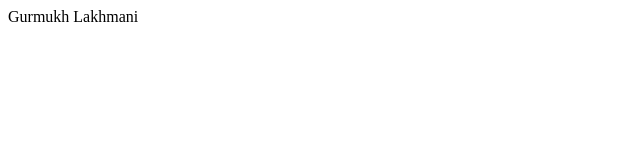
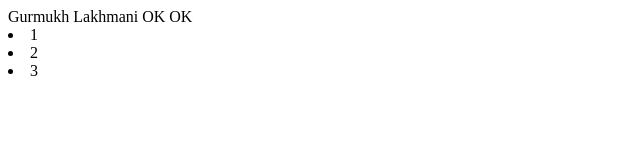
Before and after one commit to lakhmani/cv, a plain HTML site: page index.html in a window 1280 px wide. Shown: the whole page, without its empty margins (0-640 px from the left). Drawn offline with Linux system fonts and the light colour scheme.

Commit message:
pending tab

```diff
--- a/index.html
+++ b/index.html
@@ -8,5 +8,10 @@
 </head>
 <body>
     Gurmukh Lakhmani
+    OK
+    OK
+    <LI>1</LI>
+    <LI>2</LI>
+    <LI>3</LI>
 </body>
 </html>
```
